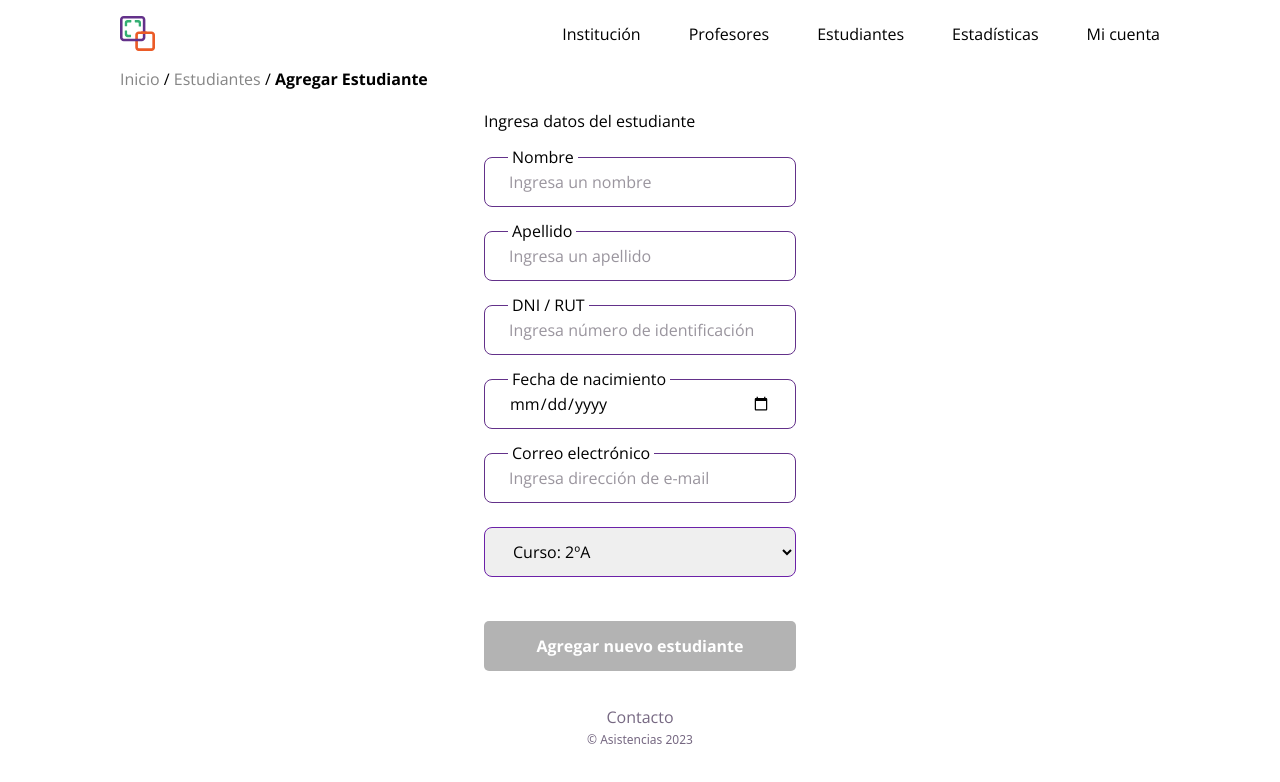
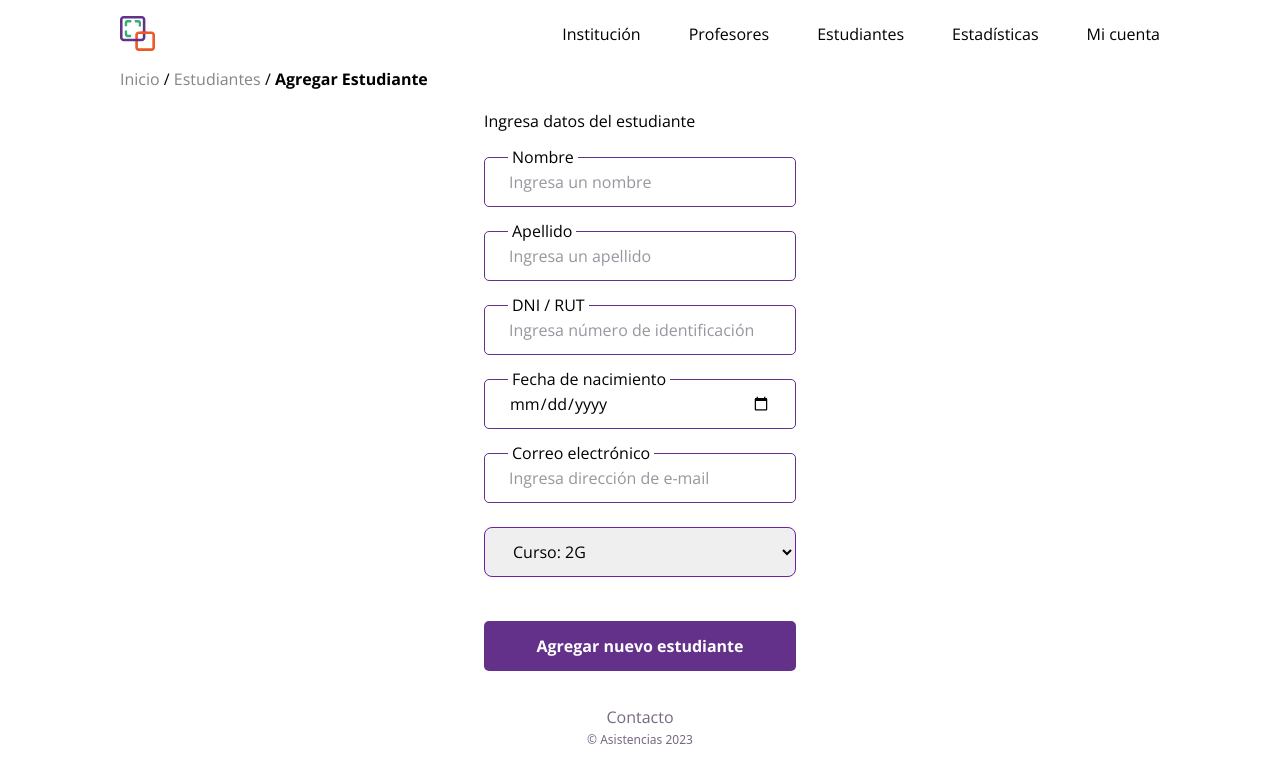
Before and after one commit to sync-ideas/project-frontend, a Next.js app: page /estudiantes/nuevo-estudiante in a window 1280 px wide. Shown: the top 782 px of the page. Built offline with nearby package versions, Linux system fonts and the light colour scheme.

Commit message:
feature: new student form

```diff
--- a/src/app/components/inputEstudiante.tsx
+++ b/src/app/components/inputEstudiante.tsx
@@ -39,7 +39,7 @@ const CustomInputEstudiante: React.FC<CustomInputProps> = ({
       </label>
       <input
         id={id}
-        className={`px-6 py-2 h-[50px] w-full placeholder:text-[#362b3e80] placeholder:font-normal placeholder:text-base border rounded-lg font-normal ${textStyle}  ${
+        className={`px-6 py-2 h-[50px] w-full placeholder:text-[#362b3e80] placeholder:font-normal placeholder:text-base border rounded-[5px] font-normal font-openSans ${textStyle}  ${
           isError
             ? "border-[#DE1111] focus:outline-[#DE1111]"
             : "border-purple focus:outline-purple"
--- a/src/app/estudiantes/nuevo-estudiante/NuevoFormEstudiante.tsx
+++ b/src/app/estudiantes/nuevo-estudiante/NuevoFormEstudiante.tsx
@@ -1,20 +1,66 @@
 "use client";
-import React, { useCallback, useState, useEffect } from "react";
+import React, { useCallback, useState } from "react";
 import { useForm } from "react-hook-form";
 import { zodResolver } from "@hookform/resolvers/zod";
-import { userSchemaNew } from "../../validations";
 import CustomInputEstudiante from "../../components/inputEstudiante";
 import Button from "../../components/button";
-import ButtonCancel from "../../components/profesores/ButtonCancel";
 import { areInputsNotEmpty } from "../../../functions/input/formUtils";
-import { useProfesoresStore } from "../../../store";
-import InputCurso from "../../components/InputCurso";
+import { studentSchemaNew } from "../../validations/profesores/nuevo/studentSchemaNew";
 
 export type Inputs = {
-  fullname: string;
-  username: string;
+  nombre: string;
+  apellido: string;
+  identificacion: string;
+  fechaNacimiento: string;
   email: string;
-  password: string;
+};
+interface Course {
+  id: number;
+  level: string;
+  number: number;
+  letter: string;
+  active: boolean;
+  createdAt: string;
+  updatedAt: string;
+}
+
+interface ApiResponse {
+  result: boolean;
+  message: string;
+  data: Course[];
+}
+const cursosFromApi: ApiResponse = {
+  result: true,
+  message: "Courses found",
+  data: [
+    {
+      id: 1,
+      level: "F",
+      number: 2,
+      letter: "G",
+      active: false,
+      createdAt: "2023-10-09T21:59:30.498Z",
+      updatedAt: "2023-10-10T01:52:43.634Z",
+    },
+    {
+      id: 2,
+      level: "Primer ciclo",
+      number: 1,
+      letter: "A",
+      active: true,
+      createdAt: "2023-10-11T13:38:03.571Z",
+      updatedAt: "2023-10-11T13:38:03.571Z",
+    },
+    {
+      id: 3,
+      level: "Primer ciclo",
+      number: 1,
+      letter: "C",
+      active: true,
+      createdAt: "2023-10-11T13:38:51.452Z",
+      updatedAt: "2023-10-11T13:38:51.452Z",
+    },
+  ],
 };
 
 const NuevoFormEstudiante: React.FC = () => {
@@ -24,32 +70,26 @@ const NuevoFormEstudiante: React.FC = () => {
     formState: { errors },
     watch,
   } = useForm<Inputs>({
-    resolver: zodResolver(userSchemaNew),
+    resolver: zodResolver(studentSchemaNew),
   });
 
   const [isButtonDisabled, setIsButtonDisabled] = useState(true);
-  const { setNewUser, showSuccessModalNew, setShowSuccessModalNew } =
-    useProfesoresStore();
 
   const handleInputChange = useCallback(() => {
     const inputsNotEmpty = areInputsNotEmpty(
       watch,
-      "fullname",
-      "username",
-      "email",
-      "password"
+      "nombre",
+      "apellido",
+      "identificacion",
+      "fechaNacimiento",
+      "email"
     );
     setIsButtonDisabled(!inputsNotEmpty);
   }, [watch, setIsButtonDisabled]);
 
   const handleSubmitForm = (data: Inputs) => {
     // Guardar los datos en el store
-    setNewUser([data]);
-    // Mostrar el modal de confirmación
-    setTimeout(() => {
-      // Asegurar que los estilos de transición se carguen correctamente
-      setShowSuccessModalNew(true);
-    }, 300); // Ajusta el tiempo según sea necesario para permitir la carga de estilos
+    console.log(data);
   };
   return (
     <>
@@ -57,7 +97,7 @@ const NuevoFormEstudiante: React.FC = () => {
         <div className="flex flex-col gap-6 py-[20px] min-h-[381px] h-auto">
           <a>Ingresa datos del estudiante</a>
           <CustomInputEstudiante
-            id="fullname"
+            id="nombre"
             label="Nombre"
             placeholder="Ingresa un nombre"
             type="text"
@@ -65,9 +105,9 @@ const NuevoFormEstudiante: React.FC = () => {
             register={register}
             onChange={handleInputChange}
           />
-          {errors.fullname?.message && (
+          {errors.nombre?.message && (
             <p className="w-[320px] mt-[5px] text-[#DE1111]">
-              {errors.fullname.message}
+              {errors.nombre.message}
             </p>
           )}
           <CustomInputEstudiante
@@ -79,9 +119,9 @@ const NuevoFormEstudiante: React.FC = () => {
             register={register}
             onChange={handleInputChange}
           />
-          {errors.email?.message && (
+          {errors.apellido?.message && (
             <p className="w-[320px] mt-[5px] text-[#DE1111]">
-              {errors.email.message}
+              {errors.apellido.message}
             </p>
           )}
           <CustomInputEstudiante
@@ -93,9 +133,9 @@ const NuevoFormEstudiante: React.FC = () => {
             register={register}
             onChange={handleInputChange}
           />
-          {errors.username?.message && (
-            <p className="w-[320px] mt-[5px] text-[#DE1111]">
-              {errors.username.message}
+          {errors.identificacion?.message && (
+            <p className="w-[320px] mt-[5px] text-[#DE1111] text-sm">
+              {errors.identificacion.message}
             </p>
           )}
           <CustomInputEstudiante
@@ -106,9 +146,9 @@ const NuevoFormEstudiante: React.FC = () => {
             register={register}
             onChange={handleInputChange}
           />
-          {errors.password?.message && (
+          {errors.fechaNacimiento?.message && (
             <p className="w-[320px] mt-[5px] text-[#DE1111]">
-              {errors.password.message}
+              {errors.fechaNacimiento.message}
             </p>
           )}
           <CustomInputEstudiante
@@ -120,20 +160,22 @@ const NuevoFormEstudiante: React.FC = () => {
             register={register}
             onChange={handleInputChange}
           />
-          {errors.username?.message && (
+          {errors.email?.message && (
             <p className="w-[320px] mt-[5px] text-[#DE1111]">
-              {errors.username.message}
+              {errors.email.message}
             </p>
           )}
           <select className="border h-[50px] px-6 rounded-lg border-purple-800 ">
-            <option className="font-normal">
-              <span className="font-semibold">Curso: </span>
-              <span className="font-normal text-lg">2ºA</span>
-            </option>
+            {cursosFromApi.data.map((curso) => (
+              <option key={curso.id} className="font-normal">
+                Curso: {curso.number}
+                {curso.letter}
+              </option>
+            ))}
           </select>
         </div>
         <div className="flex flex-col py-6">
-          <Button text="Agregar nuevo estudiante" isCompleted={false} />
+          <Button text="Agregar nuevo estudiante" isCompleted={true} />
         </div>
       </form>
     </>
--- a/src/app/estudiantes/nuevo-estudiante/page.tsx
+++ b/src/app/estudiantes/nuevo-estudiante/page.tsx
@@ -1,3 +1,4 @@
+"use client";
 import Footer from "../../components/Footer";
 import Breadcrumb from "../../components/Breadcrumb";
 import NavBar from "../../components/navbar";
@@ -5,17 +6,22 @@ import NavBar from "../../components/navbar";
 import NuevoFormEstudiante from "./NuevoFormEstudiante";
 
 const NuevoEstudiante = () => {
+  const Links =
+    window.innerWidth >= 750
+      ? [
+          { hiper: "/home", text: "Inicio" },
+          { hiper: "/estudiantes", text: "Estudiantes" },
+          { hiper: "/nuevo-estudiante", text: "Agregar Estudiante" },
+        ]
+      : [
+          { hiper: "/estudiantes", text: "Estudiantes" },
+          { hiper: "/nuevo-estudiante", text: "Agregar Estudiante" },
+        ];
   return (
     <div>
       <NavBar />
       <div className="px-[24px] md:px-[32px] xl:px-[120px] flex flex-col">
-        <Breadcrumb
-          links={[
-            { hiper: "/home", text: "Inicio" },
-            { hiper: "/estudiantes", text: "Estudiantes" },
-            { hiper: "/nuevo-estudiante", text: "Agregar Estudiante" },
-          ]}
-        />
+        <Breadcrumb links={Links} />
         <div className="flex flex-col items-center w-full">
           <div className="w-full xl:w-[312px]">
             <NuevoFormEstudiante />
--- a/src/app/globals.css
+++ b/src/app/globals.css
@@ -1,6 +1,11 @@
 @tailwind base;
 @tailwind components;
 @tailwind utilities;
+@import url('https://fonts.googleapis.com/css2?family=Open+Sans:ital,wght@0,300..800;1,300..800&display=swap');
+
+html {
+  font-family: "Open Sans", sans-serif;
+}
 
 /* :root {
   --foreground-rgb: 0, 0, 0;
--- /dev/null
+++ b/src/app/validations/profesores/nuevo/studentSchemaNew.ts
@@ -0,0 +1,19 @@
+import { z } from "zod";
+
+export const studentSchemaNew = z.object({
+  nombre: z.string().regex(/^[a-zA-Z0-9]+$/, {
+    message: "El nombre solo puede contener letras y números.",
+  }),
+  apellido: z.string().regex(/^[a-zA-Z0-9]+$/, {
+    message: "El apellido solo puede contener letras y números.",
+  }),
+  identificacion: z.string().regex(/^[1-9\s]+$/, {
+    message: "El campo solo puede contener números.",
+  }),
+  fechaNacimiento: z.string().regex(/\d{2,4}\-\d{1,2}\-\d{1,2}/, {
+    message: "El nombre solo puede contener letras y números.",
+  }),
+  email: z.string().email({
+    message: "Ingresa un correo electrónico válido.",
+  }),
+});
--- a/tailwind.config.ts
+++ b/tailwind.config.ts
@@ -8,9 +8,12 @@ const config: Config = {
   ],
   theme: {
     extend: {
+      fontFamily: {
+        openSans: ["Open Sans", "sans-serif"],
+      },
       boxShadow: {
-                'profesores-button-edit': '3px 3px 0px 0px #000000',
-                'profesores-button-edit-click': '3px 3px 0px 0px #000 inset',
+        "profesores-button-edit": "3px 3px 0px 0px #000000",
+        "profesores-button-edit-click": "3px 3px 0px 0px #000 inset",
       },
       backgroundImage: {
         "gradient-radial": "radial-gradient(var(--tw-gradient-stops))",
@@ -46,15 +49,14 @@ const config: Config = {
         // Grey Shades
         gray: {
           DEFAULT: "rgba(179, 179, 179, 1)", // Grey Basic
-                    purple: "rgb(133,133,133)" //Breadcrumb deactivated
+          purple: "rgb(133,133,133)", //Breadcrumb deactivated
         },
 
         //Blue Shades
         blue: {
           card: "rgba(29, 131, 224, 0.8)", // Card Background
-                }
-
-            }
+        },
+      },
     },
   },
   plugins: [],
```
Lines whose indentation alone changed are shown as unchanged.
